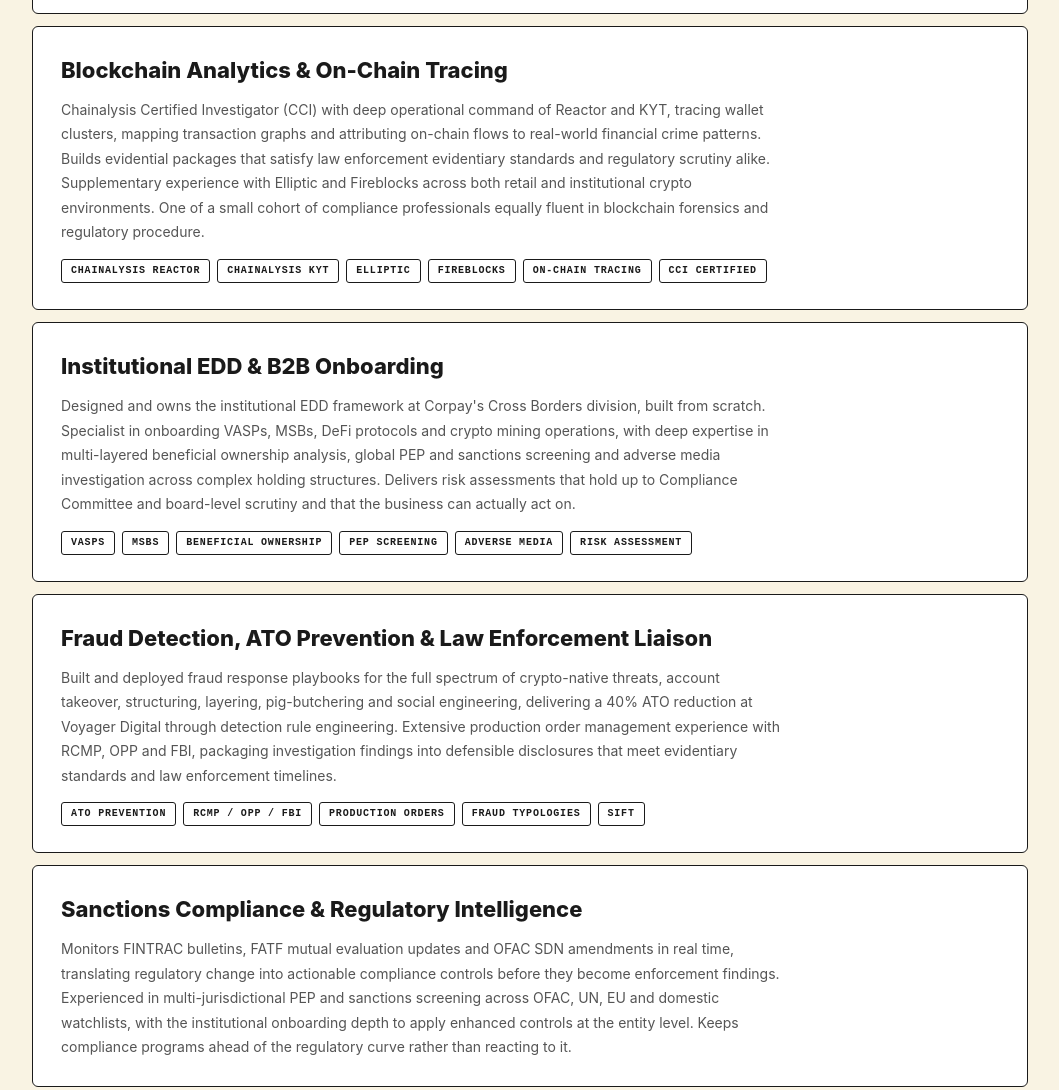
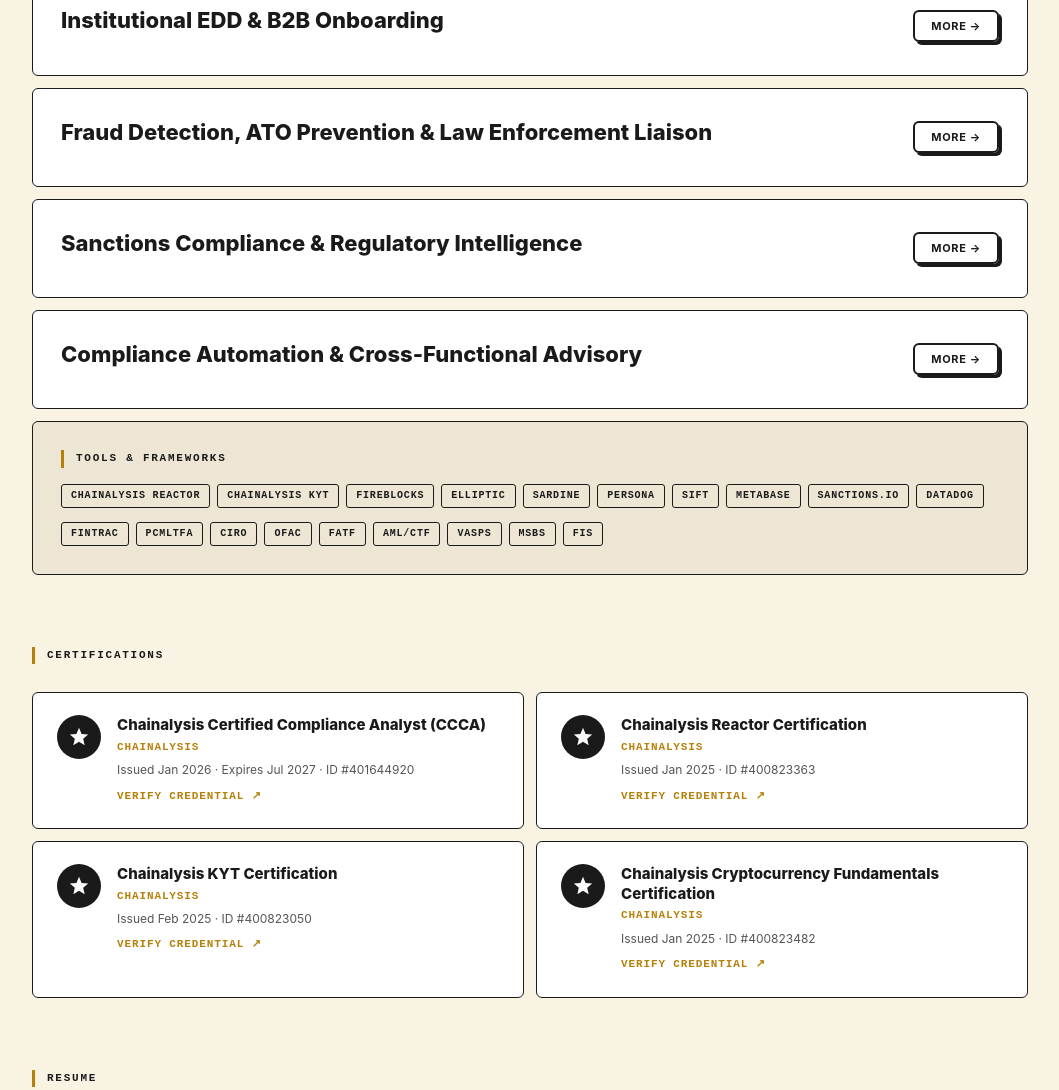
Before and after one commit to fcbrianhwang/fcbrianhwang.github.io, a plain HTML site: page index.html in a window 1280 px wide. Shown: the part 4069-5159 px from the top of the page, without its empty margins (110-1169 px from the left). Drawn offline with Linux system fonts and the light colour scheme.

Commit message:
Add files via upload

```diff
--- a/index.html
+++ b/index.html
@@ -173,6 +173,10 @@ footer{border-top:1.5px solid var(--ink);padding:28px 32px;display:flex;align-it
 .article-body.open { display:block; }
 .article-body p { font-size:14px; color:#555; line-height:1.75; margin-bottom:12px; }
 .article-body p:last-child { margin-bottom:0; }
+.proj-body { display: none; margin-top: 14px; }
+.proj-body.open { display: block; }
+.proj-body p { font-size: 14px; color: #555; line-height: 1.75; margin-bottom: 12px; }
+.proj-body p:last-of-type { margin-bottom: 0; }
 
 
 
@@ -492,7 +496,7 @@ footer{border-top:1.5px solid var(--ink);padding:28px 32px;display:flex;align-it
 
       <a class="cert-card" href="https://training.chainalysis-gov.com/certificates/401644920" target="_blank" rel="noopener">
         <div class="cert-icon">
-          <svg viewBox="0 0 24 24"><path d="M12 2L3 7v5c0 5.25 3.75 10.15 9 11.35C17.25 22.15 21 17.25 21 12V7L12 2zm0 2.18L19 8v4c0 4.52-3.08 8.74-7 9.93C8.08 20.74 5 16.52 5 12V8l7-3.82zM11 7v6l5.25 3.15.75-1.23-4.5-2.67V7H11z"/></svg>
+          <svg viewBox="0 0 24 24" width="22" height="22" fill="#fff"><path d="M12 17.27L18.18 21l-1.64-7.03L22 9.24l-7.19-.61L12 2 9.19 8.63 2 9.24l5.46 4.73L5.82 21z"/></svg>
         </div>
         <div class="cert-body">
           <div class="cert-name">Chainalysis Certified Compliance Analyst (CCCA)</div>
@@ -504,7 +508,7 @@ footer{border-top:1.5px solid var(--ink);padding:28px 32px;display:flex;align-it
 
       <a class="cert-card" href="https://training.chainalysis-gov.com/certificates/400823363" target="_blank" rel="noopener">
         <div class="cert-icon">
-          <svg viewBox="0 0 24 24"><path d="M12 2L3 7v5c0 5.25 3.75 10.15 9 11.35C17.25 22.15 21 17.25 21 12V7L12 2zm0 2.18L19 8v4c0 4.52-3.08 8.74-7 9.93C8.08 20.74 5 16.52 5 12V8l7-3.82zM11 7v6l5.25 3.15.75-1.23-4.5-2.67V7H11z"/></svg>
+          <svg viewBox="0 0 24 24" width="22" height="22" fill="#fff"><path d="M12 17.27L18.18 21l-1.64-7.03L22 9.24l-7.19-.61L12 2 9.19 8.63 2 9.24l5.46 4.73L5.82 21z"/></svg>
         </div>
         <div class="cert-body">
           <div class="cert-name">Chainalysis Reactor Certification</div>
@@ -516,7 +520,7 @@ footer{border-top:1.5px solid var(--ink);padding:28px 32px;display:flex;align-it
 
       <a class="cert-card" href="https://training.chainalysis-gov.com/certificates/400823050" target="_blank" rel="noopener">
         <div class="cert-icon">
-          <svg viewBox="0 0 24 24"><path d="M12 2L3 7v5c0 5.25 3.75 10.15 9 11.35C17.25 22.15 21 17.25 21 12V7L12 2zm0 2.18L19 8v4c0 4.52-3.08 8.74-7 9.93C8.08 20.74 5 16.52 5 12V8l7-3.82zM11 7v6l5.25 3.15.75-1.23-4.5-2.67V7H11z"/></svg>
+          <svg viewBox="0 0 24 24" width="22" height="22" fill="#fff"><path d="M12 17.27L18.18 21l-1.64-7.03L22 9.24l-7.19-.61L12 2 9.19 8.63 2 9.24l5.46 4.73L5.82 21z"/></svg>
         </div>
         <div class="cert-body">
           <div class="cert-name">Chainalysis KYT Certification</div>
@@ -528,7 +532,7 @@ footer{border-top:1.5px solid var(--ink);padding:28px 32px;display:flex;align-it
 
       <a class="cert-card" href="https://training.chainalysis-gov.com/certificates/400823482" target="_blank" rel="noopener">
         <div class="cert-icon">
-          <svg viewBox="0 0 24 24"><path d="M12 2L3 7v5c0 5.25 3.75 10.15 9 11.35C17.25 22.15 21 17.25 21 12V7L12 2zm0 2.18L19 8v4c0 4.52-3.08 8.74-7 9.93C8.08 20.74 5 16.52 5 12V8l7-3.82zM11 7v6l5.25 3.15.75-1.23-4.5-2.67V7H11z"/></svg>
+          <svg viewBox="0 0 24 24" width="22" height="22" fill="#fff"><path d="M12 17.27L18.18 21l-1.64-7.03L22 9.24l-7.19-.61L12 2 9.19 8.63 2 9.24l5.46 4.73L5.82 21z"/></svg>
         </div>
         <div class="cert-body">
           <div class="cert-name">Chainalysis Cryptocurrency Fundamentals Certification</div>
@@ -567,12 +571,43 @@ footer{border-top:1.5px solid var(--ink);padding:28px 32px;display:flex;align-it
 </footer>
 
 <script>
-// ── Read toggle ──
+// ── Read toggle (Perspectives articles) ──
 document.querySelectorAll('.read-toggle').forEach(function(btn){
   btn.addEventListener('click',function(){
     var body=btn.closest('.article-card').querySelector('.article-body');
     body.classList.toggle('open');
     btn.textContent=body.classList.contains('open')?'Close ↑':'Read →';
+  });
+});
+
+// ── Expertise card toggles ──
+document.querySelectorAll('#expertise .proj-card').forEach(function(card){
+  var h3=card.querySelector('h3');
+  if(!h3) return;
+
+  // wrap everything after h3 in a collapsible div
+  var projBody=document.createElement('div');
+  projBody.className='proj-body';
+  var toMove=[];
+  var el=h3.nextElementSibling;
+  while(el){ toMove.push(el); el=el.nextElementSibling; }
+  toMove.forEach(function(n){ projBody.appendChild(n); });
+  card.appendChild(projBody);
+
+  // create header row with h3 + toggle button
+  var row=document.createElement('div');
+  row.style.cssText='display:flex;justify-content:space-between;align-items:center;gap:16px;';
+  card.insertBefore(row,h3);
+  row.appendChild(h3);
+  var btn=document.createElement('button');
+  btn.className='btn btn-outline';
+  btn.style.cssText='flex-shrink:0;padding:7px 16px;font-size:11px;';
+  btn.textContent='More →';
+  row.appendChild(btn);
+
+  btn.addEventListener('click',function(){
+    projBody.classList.toggle('open');
+    btn.textContent=projBody.classList.contains('open')?'Less ↑':'More →';
   });
 });
 
```
